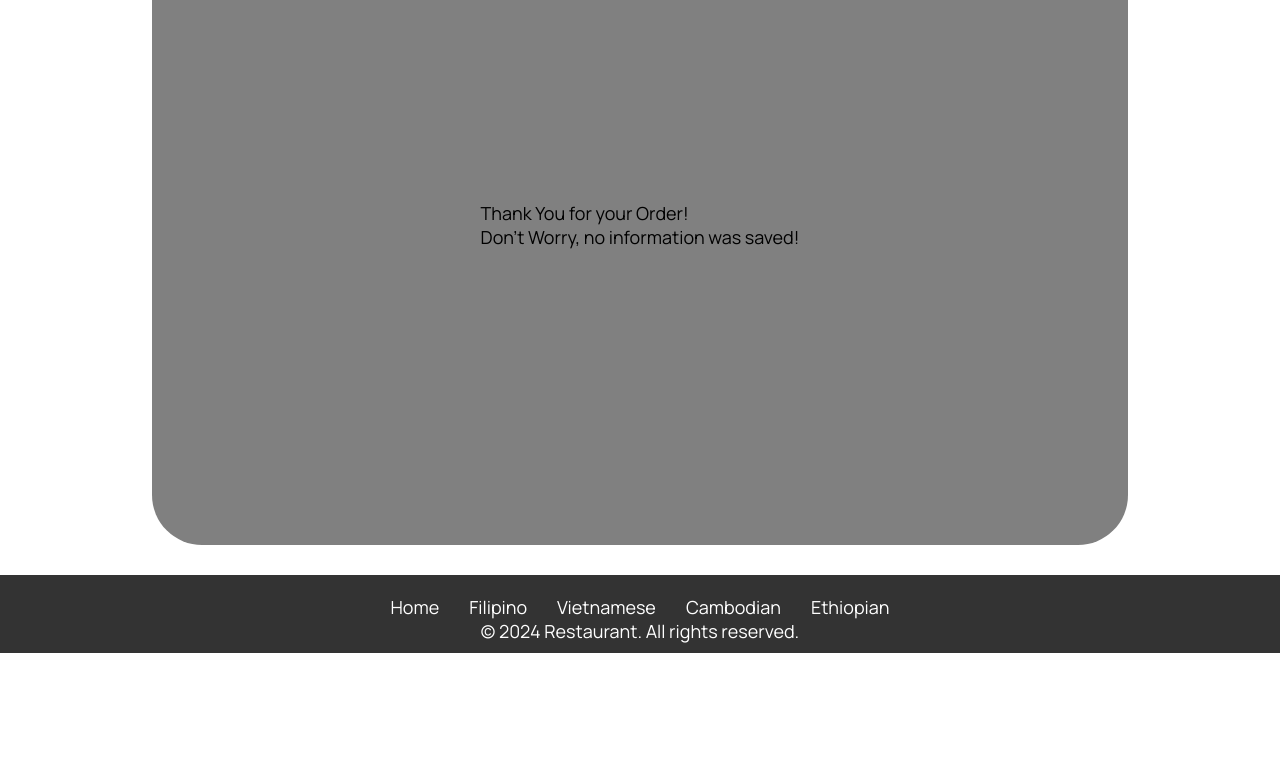
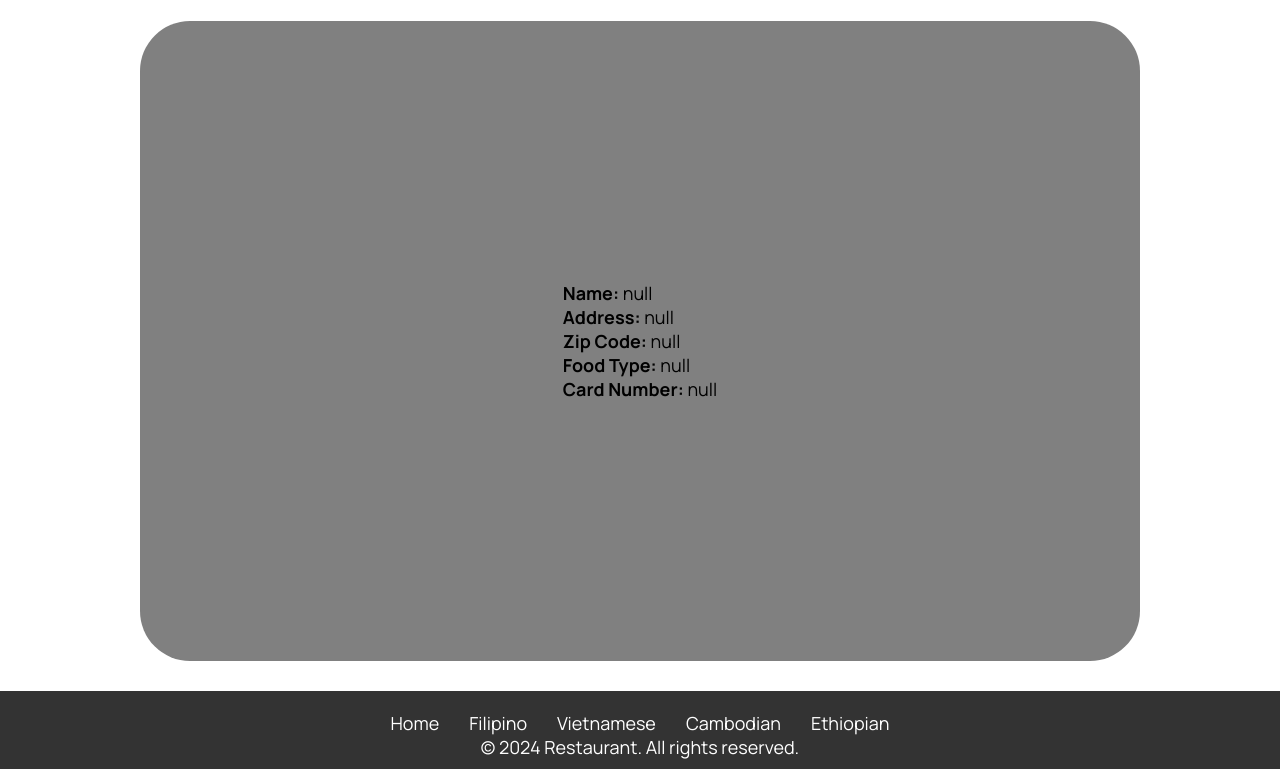
Before and after one commit to Callmejarod/Restaurant, a plain HTML site: page submit.html in a window 1280 px wide. Shown: the part 171-940 px from the top of the page. Before the commit the page ends 824 px from the top, so only its background shows below. Drawn offline with Linux system fonts and the light colour scheme.

Commit message:
Display's user information

```diff
--- a/order.css
+++ b/order.css
@@ -66,7 +66,7 @@ display:flex;
 justify-content: center;
 align-items: center;
 background-color: grey;
-width: 80%;
+min-width: 1000px;
 min-height: 80vh;
 border-radius: 50px;
 }
--- a/submit.html
+++ b/submit.html
@@ -1,11 +1,19 @@
+<!DOCTYPE html>
 <html lang="en">
 <head>
-        <meta charset="UTF-8" />
-        <meta name="viewport" content="width=device-width, initial-scale=1.0" />
-        <meta http-equiv="X-UA-Compatible" content="ie=edge" />
-        <title>Submit Order</title>
+    <meta charset="UTF-8">
+    <meta name="viewport" content="width=device-width, initial-scale=1.0">
+    <meta http-equiv="X-UA-Compatible" content="ie=edge">
+    <title>Order Submitted</title>
     <link rel="stylesheet" href="order.css" />
     <link rel="icon" href="./favicon.ico" type="image/x-icon" />
+    <style>
+
+      #user-info{
+
+      }
+
+    </style>
 </head>
 <body class="page">
     <nav class="header-menu">
@@ -26,12 +34,17 @@
         </div>
     </nav>
     <main>
+        <div class="home-cover">
+            <p class="order-title">Order Submitted</p>
+            <p style = "text-align: center;"><em>Don't worry No information was processed!</em></p>
+            <br>
             <form id="order-box">
-            <div class="home-cover">
-                <p>Thank You for your Order!</p>
-                <p>Don't Worry, no information was saved!</p>
+                <div id="user-info">
+                    <!-- User information will be displayed here -->
+                </div>
               </div>
             </form>
+        </div>
     </main>
     <footer>
       <nav class="footer-menu">
@@ -44,7 +57,37 @@
       <p>&copy; 2024 Restaurant. All rights reserved.</p>
     </footer>
     <script>
+        // Function to retrieve URL parameters
+        function getParameterByName(name, url) {
+            if (!url) url = window.location.href;
+            name = name.replace(/[\[\]]/g, '\\$&');
+            var regex = new RegExp('[?&]' + name + '(=([^&#]*)|&|#|$)'),
+                results = regex.exec(url);
+            if (!results) return null;
+            if (!results[2]) return '';
+            return decodeURIComponent(results[2].replace(/\+/g, ' '));
+        }
 
+        // Function to display user information
+        function displayUserInfo() {
+            var name = getParameterByName('name');
+            var address = getParameterByName('address');
+            var zipcode = getParameterByName('zipcode');
+            var food = getParameterByName('food');
+            var cardNumber = getParameterByName('cardNumber');
+
+            var userInfoElement = document.getElementById('user-info');
+            userInfoElement.innerHTML = `
+                <p><b>Name:</b> ${name}</p>
+                <p><b>Address:</b> ${address}</p>
+                <p><b>Zip Code:</b> ${zipcode}</p>
+                <p><b>Food Type:</b> ${food}</p>
+                <p><b>Card Number:</b> ${cardNumber}</p>
+            `;
+        }
+
+        // Call the function to display user information when the page loads
+        displayUserInfo();
     </script>
 </body>
 </html>
```
Also changed, not shown: order.html (+4 -3 lines). Lines whose indentation alone changed are shown as unchanged.
